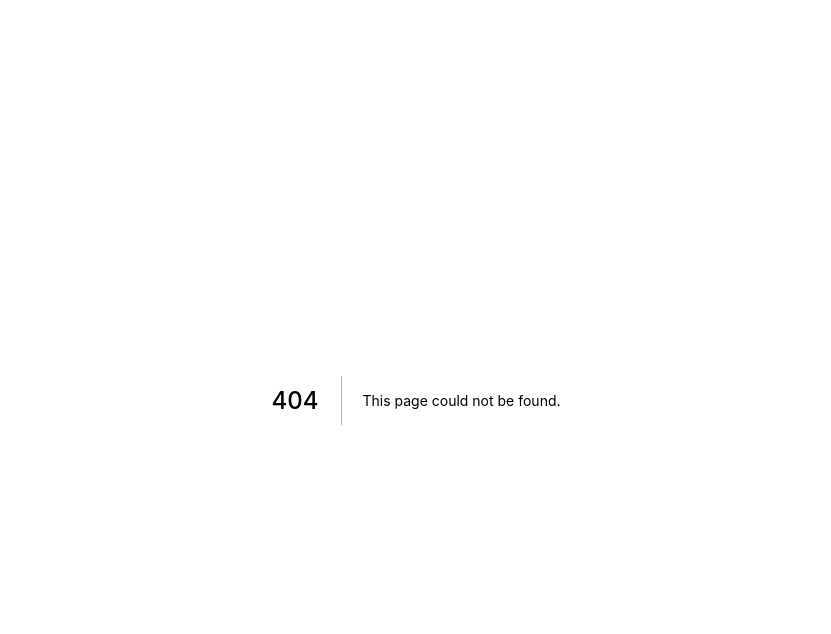
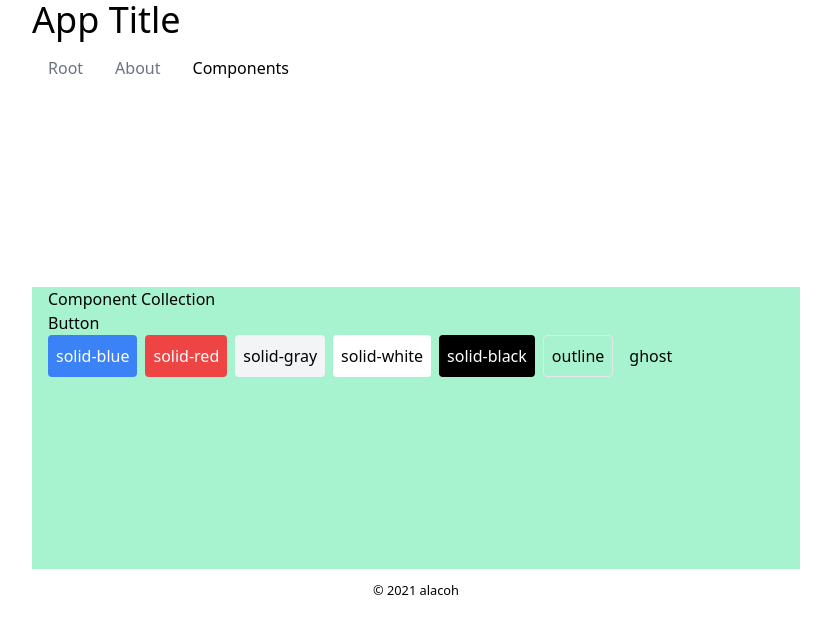
Before and after one commit to OpenFruits/next-starter, a Next.js app: page /components in a window 1280 px wide. Before the commit this address had no page. Shown: the top 634 px of the page, without its empty margins (224-1055 px from the left). Built offline with nearby package versions, Linux system fonts and the light colour scheme.

Commit message:
✨ Add Button component

```diff
--- /dev/null
+++ b/pages/components.tsx
@@ -0,0 +1,42 @@
+import type { CustomNextPage } from "next";
+import Head from "next/head";
+import type { VFC } from "react";
+import { Button } from "src/component/Button/Button";
+import type { ButtonVariant } from "src/component/Button/type";
+import { FixedLayout } from "src/layout/FixedLayout";
+
+const Btn: VFC<{ variant: ButtonVariant }> = (props) => {
+  return (
+    <Button variant={props.variant} className="p-2 rounded">
+      {props.variant}
+    </Button>
+  );
+};
+
+const Components: CustomNextPage = () => {
+  return (
+    <div>
+      <Head>
+        <title>Components Page</title>
+      </Head>
+
+      <div>
+        <h2>Component Collection</h2>
+        <h3>Button</h3>
+        <div className="flex space-x-2">
+          <Btn variant="solid-blue" />
+          <Btn variant="solid-red" />
+          <Btn variant="solid-gray" />
+          <Btn variant="solid-white" />
+          <Btn variant="solid-black" />
+          <Btn variant="outline" />
+          <Btn variant="ghost" />
+        </div>
+      </div>
+    </div>
+  );
+};
+
+Components.getLayout = FixedLayout;
+
+export default Components;
--- a/pages/index.tsx
+++ b/pages/index.tsx
@@ -1,5 +1,6 @@
 import type { CustomNextPage } from "next";
 import Head from "next/head";
+import { Button } from "src/component/Button/Button";
 import { FluidLayout } from "src/layout/FluidLayout";
 
 const Home: CustomNextPage = () => {
@@ -11,14 +12,13 @@ const Home: CustomNextPage = () => {
     <div>
       <Head>
         <title>Index Page</title>
-        <meta name="description" content="Starter Template by Next.js" />
       </Head>
 
-      <div>
+      <div className="space-y-4">
         <h2>Index</h2>
-        <button className="p-2" onClick={handleClick}>
+        <Button variant="solid-blue" className="p-2 rounded" onClick={handleClick}>
           show alert!
-        </button>
+        </Button>
       </div>
     </div>
   );
--- /dev/null
+++ b/src/component/Button/Button.tsx
@@ -0,0 +1,16 @@
+import { forwardRef } from "react";
+
+import type { ButtonType } from "./type";
+import { useButtonClass } from "./useButtonClass";
+
+export const Button = forwardRef<HTMLButtonElement, ButtonType>((props, ref) => {
+  const { children, className, variant, ...rest } = props;
+  const classes = useButtonClass(className, variant);
+  return (
+    <button type="button" ref={ref} {...rest} className={classes}>
+      {children}
+    </button>
+  );
+});
+
+Button.displayName === "Button";
--- /dev/null
+++ b/src/component/Button/type.ts
@@ -0,0 +1,11 @@
+import type { ButtonHTMLAttributes, ReactNode } from "react";
+
+type ButtonVariant = "outline" | "ghost" | "solid-blue" | "solid-red" | "solid-gray" | "solid-white" | "solid-black";
+
+type ButtonType = ButtonHTMLAttributes<HTMLButtonElement> & {
+  children: ReactNode;
+  className?: string;
+  variant?: ButtonVariant;
+};
+
+export type { ButtonType, ButtonVariant };
--- /dev/null
+++ b/src/component/Button/useButtonClass.ts
@@ -0,0 +1,30 @@
+import clsx from "clsx";
+import { useMemo } from "react";
+
+import type { ButtonVariant } from "./type";
+
+export const useButtonClass = (className?: string, variant?: ButtonVariant) => {
+  const classes = useMemo(() => {
+    return clsx(
+      "grid place-items-center focus-visible:ring-2 transition duration-200 ease-in-out focus:outline-none",
+      {
+        "border dark:border-gray-500 focus:ring-2 focus:ring-blue-400": variant === "outline",
+        "hover:text-blue-400 focus-visible:text-blue-400 hover:bg-blue-50 focus-visible:bg-blue-50 dark:hover:bg-opacity-10 dark:focus-visible:bg-opacity-10 focus-visible:ring-blue-400":
+          variant === "ghost",
+        "text-white bg-blue-500 hover:bg-blue-600 focus-visible:bg-blue-600 focus-visible:ring-blue-400":
+          variant === "solid-blue",
+        "text-white bg-red-500 hover:bg-red-600 focus-visible:bg-red-600 focus-visible:ring-red-400":
+          variant === "solid-red",
+        "bg-gray-100 hover:bg-gray-200 focus-visible:bg-gray-200 dark:bg-gray-700 dark:hover:bg-gray-600 dark:focus-visible:bg-gray-600 focus-visible:ring-blue-400":
+          variant === "solid-gray",
+        "dark:text-black bg-white hover:bg-gray-100 focus:bg-gray-100 dark:hover:bg-gray-200 dark:focus:bg-gray-200":
+          variant === "solid-white",
+        "text-white bg-black hover:bg-gray-800 focus:bg-gray-800 dark:hover:bg-gray-900 dark:focus:bg-gray-900":
+          variant === "solid-black",
+      },
+      className
+    );
+  }, [className, variant]);
+
+  return classes;
+};
```
